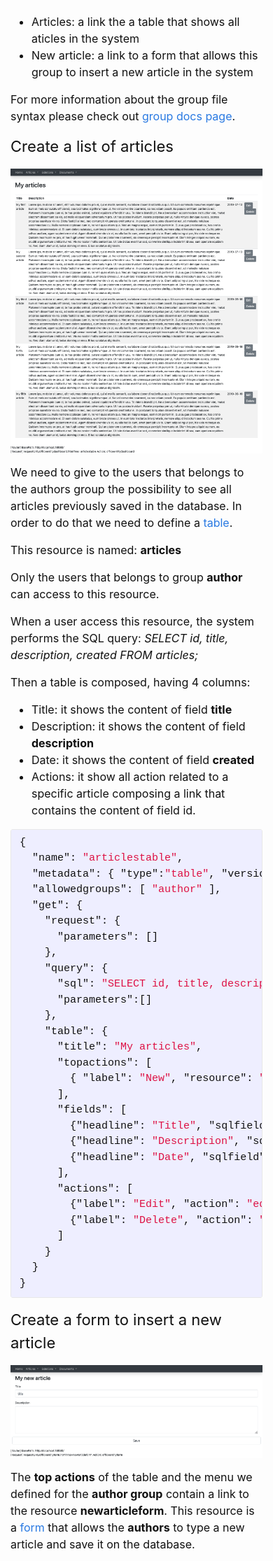
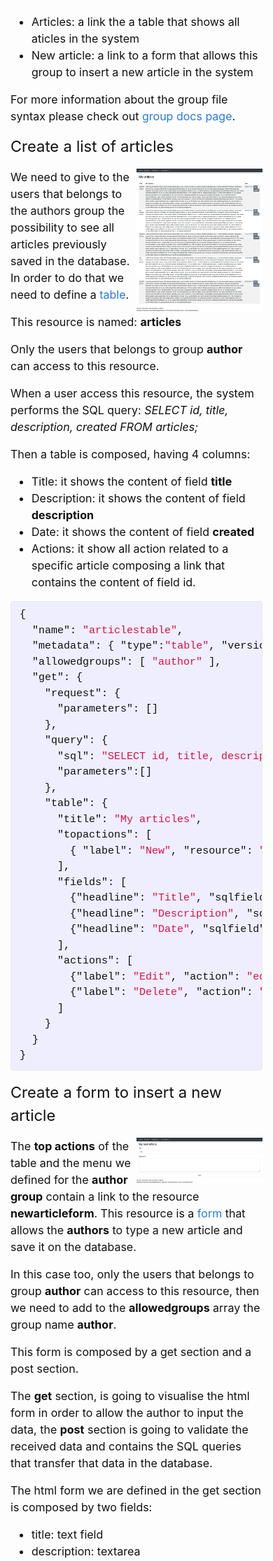
Before and after one commit to fabiomattei/uddocs, a Jekyll site: the page built from _tutorials/crud.md, in a window 390 px wide. Shown: the part 2027-4258 px from the top of the page at 70% size. Built offline with Jekyll 4.4.1, drawn with Linux system fonts in a browser that asks for light colours.

Commit message:
owring on images

```diff
--- a/_sass/minima/_custom.scss
+++ b/_sass/minima/_custom.scss
@@ -29,3 +29,10 @@
 .home-tutorials {
 	grid-area: rightcol;
 }
+
+@media (max-width: 749px) {
+    .aside-image {
+        float: right;
+	    max-width:50%;
+    }
+}
--- a/_tutorials/crud.md
+++ b/_tutorials/crud.md
@@ -75,7 +75,7 @@ For more information about the group file syntax please check out <a href="{{sit
 
 ### Create a list of articles
 
-![List](images/tut01-table.png)
+![List](images/tut01-table.png){:class="aside-image"}
 
 We need to give to the users that belongs to the authors group the possibility to see all articles previously saved in the database. In order to do that we need to define a <a href="{{site.baseurl}}/docs/table-page">table</a>.
 
@@ -126,7 +126,7 @@ Then a table is composed, having 4 columns:
 
 ### Create a form to insert a new article
 
-![Form new article](images/tut03-form-new.png)
+![Form new article](images/tut03-form-new.png){:class="aside-image"}
 
 The **top actions** of the table and the menu we defined for the **author group** contain a link to the resource **newarticleform**.
 This resource is a <a href="{{site.baseurl}}/docs/form">form</a> that allows the **authors** to type a new article and save it on the database.
@@ -197,7 +197,7 @@ A complete example
 
 ### Create a form to update an article
 
-![Form](images/tut02-form.png)
+![Form](images/tut02-form.png){:class="aside-image"}
 
 The table resource **articles** queries the database and shows to the **authors** a list of articles. For each of them it defines two actions.
 The first action refers to the resource **editarticleform**. This <a href="{{site.baseurl}}/docs/form">form</a> allows the authors to modify an article previously inputed.
```
